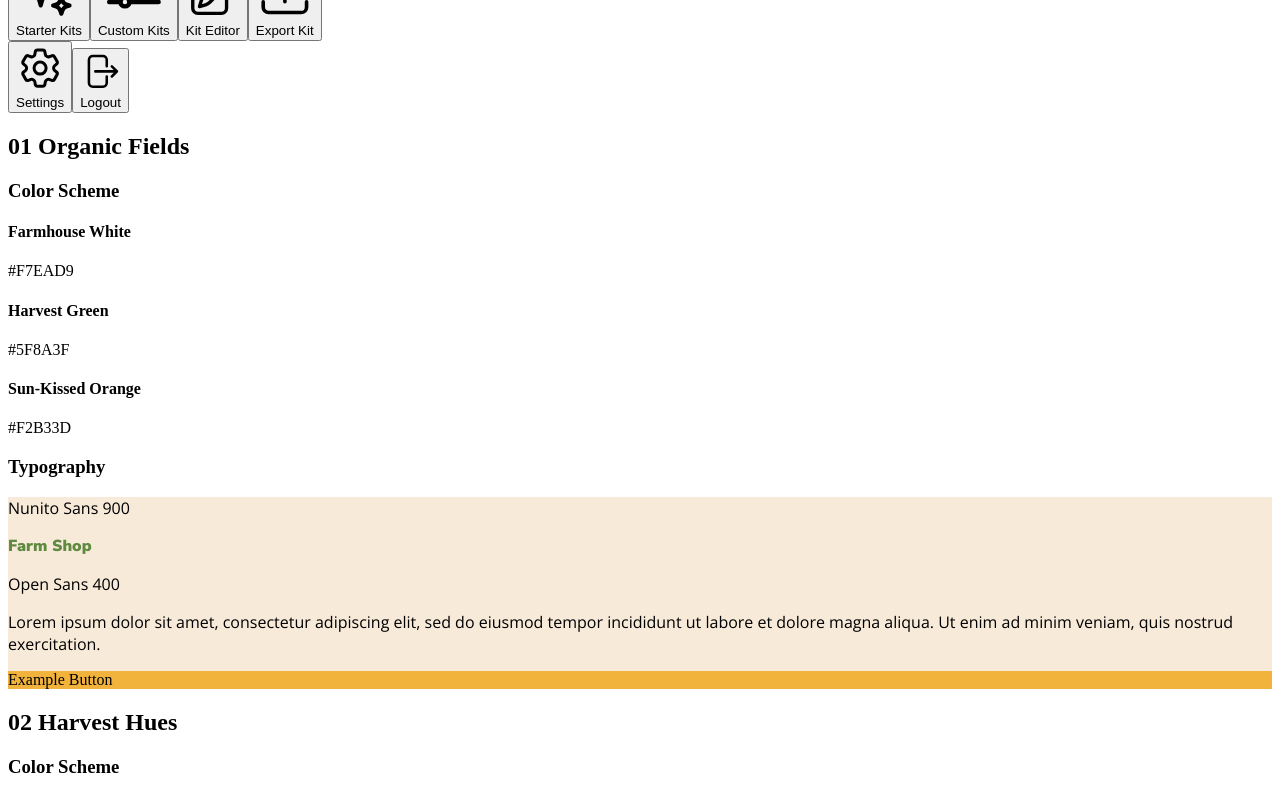
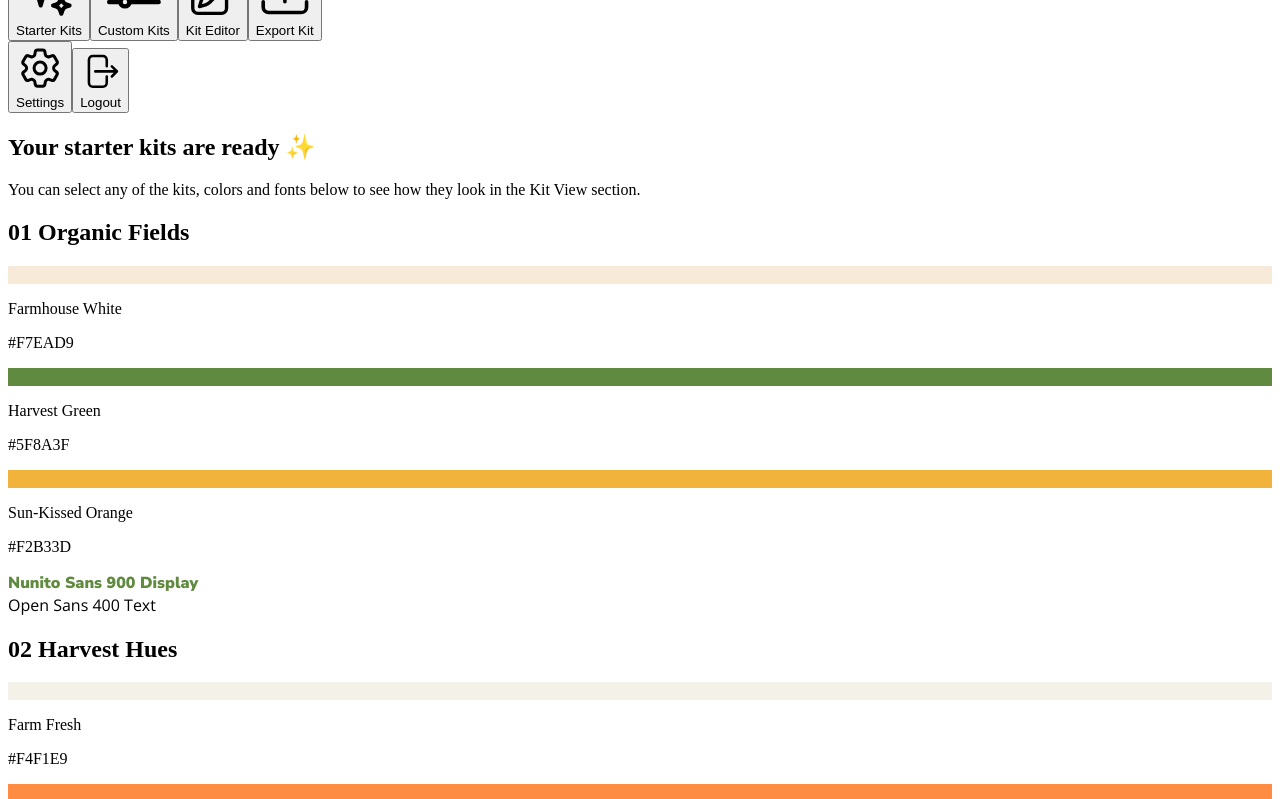
Before and after one commit to rossman22590/presto-kit, a Next.js app: page /starter-kits in a window 1280 px wide. Shown: the part 3020-3819 px from the top of the page. Built offline with nearby package versions, Linux system fonts and the light colour scheme.

Commit message:
feat: Add jsx and styling draft for starter kits preview cards

```diff
--- a/src/pages/starter-kits.tsx
+++ b/src/pages/starter-kits.tsx
@@ -13,6 +13,7 @@ import { mockStarterKits } from "../data/mockData";
 import { KITS_COUNT } from "../constants/global";
 import { Layout } from "../components/Layout";
 import { useRouter } from "next/router";
+import { useState } from "react";
 import type { StarterKits } from "../types/StarterKits";
 import type { NextPage } from "next";
 
@@ -72,14 +73,70 @@ const StarterKits: NextPage = ({}) => {
 				</Layout>
 			) : !isLoading && starterKits.length > 0 ? (
 				<DashboardLayout>
-					<section className="m-auto flex max-w-[720px] flex-col items-center gap-20 pb-56">
-						{starterKits.map((kit) => (
-							<div className="mt-32 flex w-full flex-col gap-16" key={kit.id}>
-								<KitHeading id={kit.id} title={kit.title} />
-								<ColorSection kit={kit} />
-								<TypographySection kit={kit} brandName={brandName} />
-							</div>
-						))}
+					<section className="m-auto flex max-w-5xl flex-col items-center gap-8 py-6">
+						<div className="w-full">
+							<h1 className="mb-2 text-2xl font-bold">
+								Your starter kits are ready ✨
+							</h1>
+							<p className="text-base text-presto-text-grey">
+								You can select any of the kits, colors and fonts below to see
+								how they look in the Kit View section.
+							</p>
+						</div>
+						<div className="flex w-full justify-between">
+							{starterKits.map((starterKit, i) => (
+								<div
+									key={i}
+									className="group flex w-[310px] cursor-pointer flex-col gap-4"
+								>
+									{/*  */}
+									<h1 className="w-fit rounded-xl border-[1px] border-white bg-white px-5 py-3 text-lg font-medium group-hover:border-presto-green-light">
+										<span className="text-[#AAB2C6]">{`0${starterKit.id} `}</span>
+										{starterKit.title}
+									</h1>
+
+									<div className="flex flex-col gap-5 rounded-xl border-[1px] border-white bg-white p-8 group-hover:border-presto-green-light">
+										{starterKit.colors.details.map((color) => (
+											<div className="flex items-center gap-4 text-base">
+												<div
+													className="aspect-square h-14 rounded-md"
+													style={{ backgroundColor: color.hex }}
+												>
+													&nbsp;
+												</div>
+												<div className="flex flex-col gap-[2px]">
+													<p className="font-medium">{color.name}</p>
+													<p className="tracking-wide text-[#AAB2C6]">
+														{color.hex}
+													</p>
+												</div>
+											</div>
+										))}
+									</div>
+
+									<div
+										className="rounded-xl border-[1px] border-white bg-white px-8 py-5 text-xl group-hover:border-presto-green-light"
+										style={{
+											fontFamily: starterKit.typography.typefaces.display.font,
+											color: starterKit.colors.details[1].hex,
+										}}
+									>
+										{starterKit.typography.typefaces.display.font}{" "}
+										{starterKit.typography.typefaces.display.weight} Display
+									</div>
+
+									<div
+										className="rounded-xl border-[1px] border-white bg-white px-8 py-5 text-lg text-[#343b45] subpixel-antialiased group-hover:border-presto-green-light"
+										style={{
+											fontFamily: starterKit.typography.typefaces.text.font,
+										}}
+									>
+										{starterKit.typography.typefaces.text.font}{" "}
+										{starterKit.typography.typefaces.text.weight} Text
+									</div>
+								</div>
+							))}
+						</div>
 					</section>
 				</DashboardLayout>
 			) : (
@@ -106,3 +163,15 @@ const StarterKits: NextPage = ({}) => {
 };
 
 export default StarterKits;
+
+{
+	/* <section className="m-auto flex max-w-[720px] flex-col items-center gap-20 pb-56">
+	{starterKits.map((kit) => (
+		<div className="mt-32 flex w-full flex-col gap-16" key={kit.id}>
+			<KitHeading id={kit.id} title={kit.title} />
+			<ColorSection kit={kit} />
+			<TypographySection kit={kit} brandName={brandName} />
+		</div>
+	))}
+</section>; */
+}
--- a/src/styles/globals.css
+++ b/src/styles/globals.css
@@ -1,6 +1,16 @@
 @tailwind base;
 @tailwind components;
 @tailwind utilities;
+
+:root {
+	-webkit-font-smoothing: antialiased;
+	-moz-osx-font-smoothing: grayscale;
+}
+
+.subpixel-antialiased {
+	-webkit-font-smoothing: subpixel-antialiased !important;
+	-moz-osx-font-smoothing: auto !important;
+}
 
 /* Applying h-full here is an alternative to using h-screen in DashboardLayout main wrapper */
 @layer components {
--- a/tailwind.config.js
+++ b/tailwind.config.js
@@ -6,9 +6,11 @@ module.exports = {
 	theme: {
 		extend: {
 			colors: {
+				"presto-green": "#4ABCA7",
+				"presto-green-light": "#C2E5E2",
 				"presto-grey": "#525A70",
-				"presto-green": "#4ABCA7",
 				"presto-light-grey": "#F5F7FB",
+				"presto-text-grey": "#9198A5",
 			},
 			fontFamily: {
 				Inter: ["Inter", ...defaultTheme.fontFamily.sans],
```
